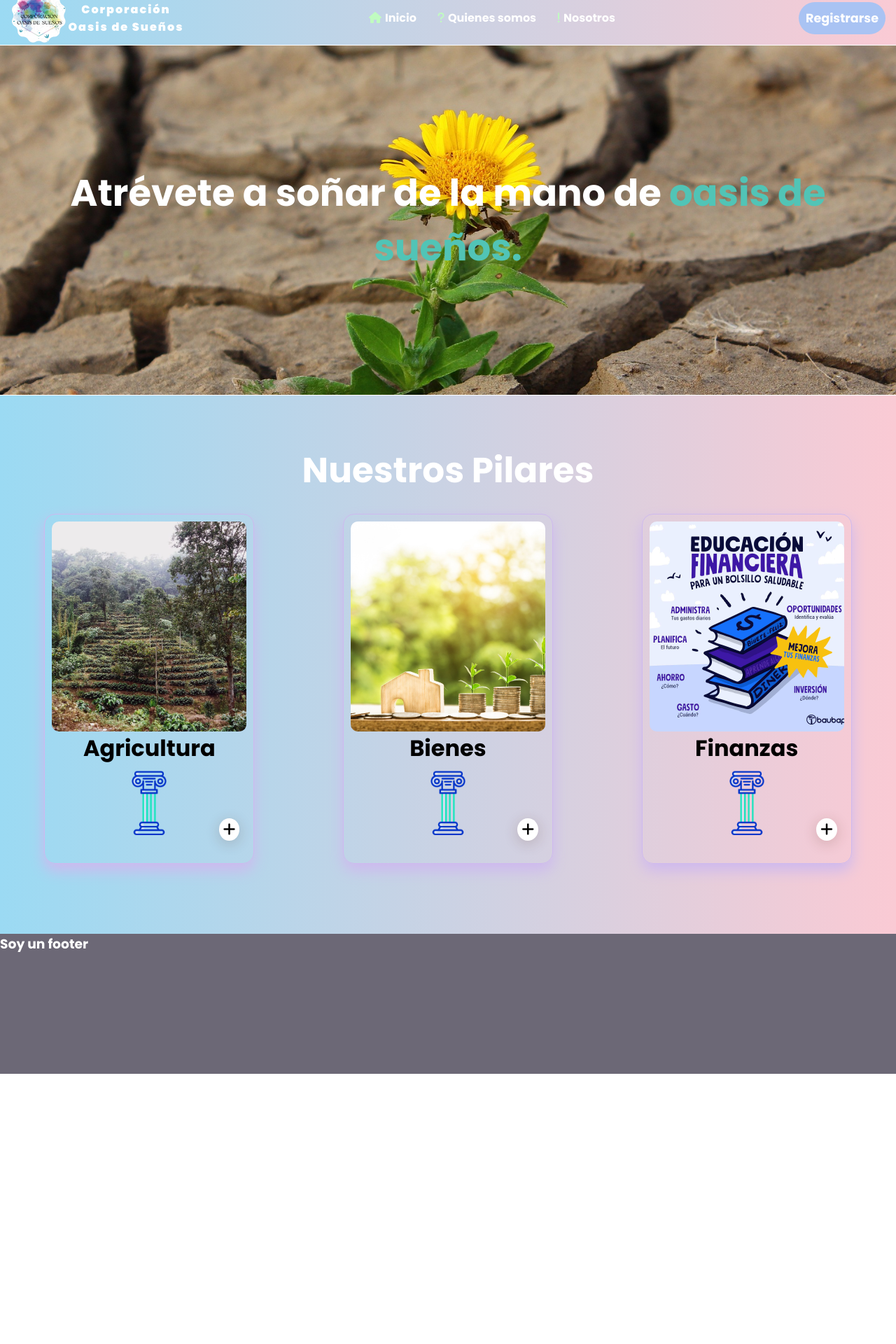
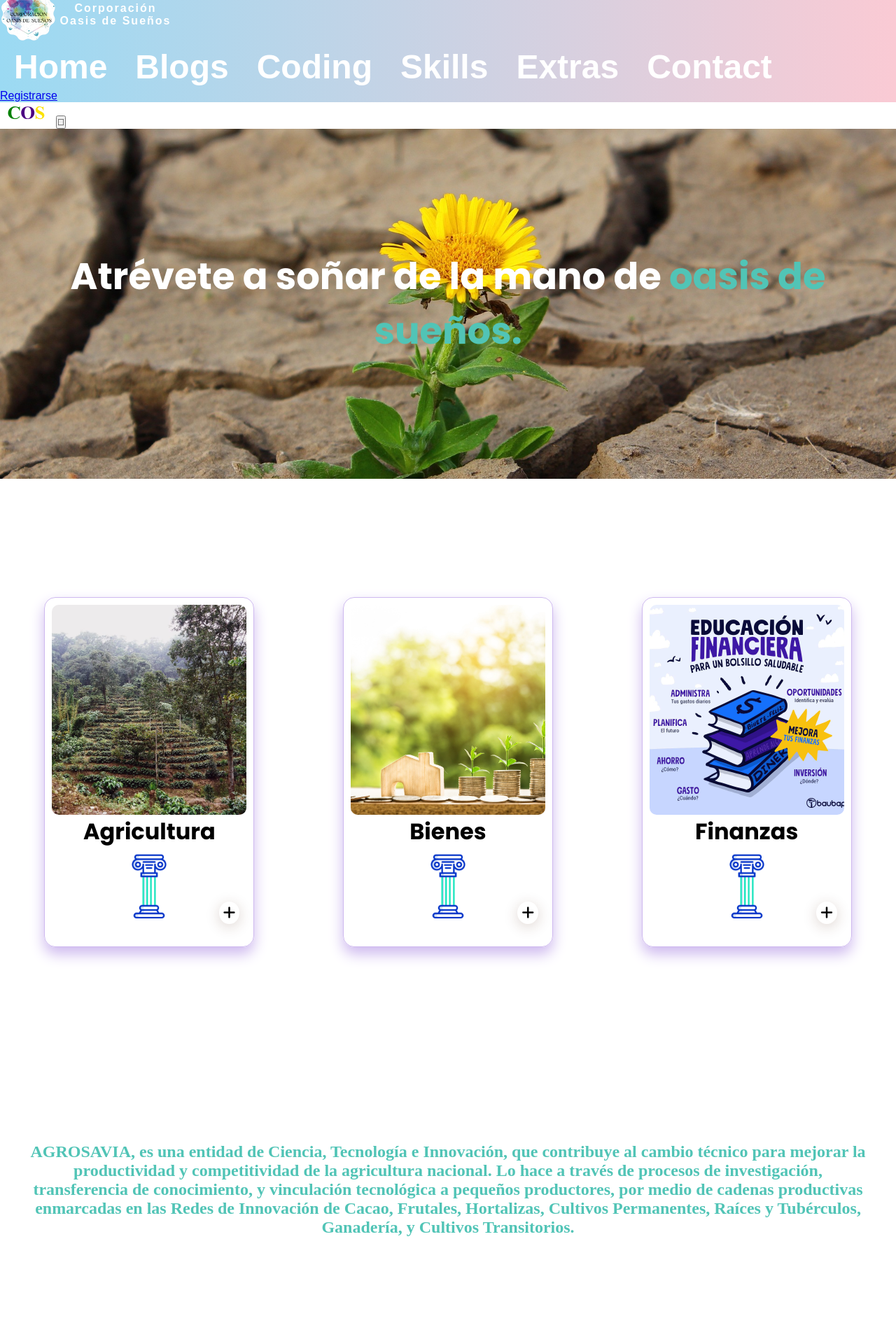
Before and after one commit to Yocmarjigon/oasis-de-sue-os-frontend, an Angular app: page /inicio in a window 1280 px wide. Shown: the part 20-1940 px from the top of the page at 70% size. Before the commit the page ends 1554 px from the top, so only its background shows below. Built offline with nearby package versions, Linux system fonts and the light colour scheme; a web font is replaced by a local one.

Commit message:
Cambios en el header

```diff
--- a/src/app/app.module.ts
+++ b/src/app/app.module.ts
@@ -17,7 +17,7 @@ import { FooterComponent } from './plantilla/footer/footer.component';
   imports: [
     BrowserModule,
     AppRoutingModule,
-    NosotrosRoutingModule,
+    NosotrosRoutingModule
   ],
   providers: [],
   bootstrap: [AppComponent]
--- a/src/app/module/inicio/index/index.component.css
+++ b/src/app/module/inicio/index/index.component.css
@@ -5,7 +5,6 @@
     background-repeat: no-repeat;
     background-size: cover;
     width: 100%;
-    border-bottom: 1px solid #fff;
     text-align: center;
     display: flex;
     justify-content: center;
@@ -75,7 +74,6 @@ span:hover{
 }
 
 
-
 .img-pilares{
     background-repeat: no-repeat;
     background-size: cover;
@@ -87,7 +85,6 @@ span:hover{
 }
 .img-agro-ambiental{
     background-image: url('../../../../assets/image/bosque.jpg');
-
 }
 
 .img-bienes-raices{
@@ -98,7 +95,10 @@ span:hover{
 .img-edu-financiera{
     background-image: url('../../../../assets/image/img-edufinanzas.jpg');
 }
-
+.img-agro-ambiental:hover,
+.img-bienes-raices:hover,
+.img-edu-financiera:hover{
+}
 .pilares__name{
     font-size: 2em;
     margin-bottom: .25rem;
@@ -125,13 +125,15 @@ span:hover{
     position: absolute;
     right: 1.25rem;
     cursor: pointer;
-    transition: background .4s;
+    transition: background .9s;
 }
 
 .pilares__button:hover{
+    transform: translateY(-.25rem);
     background-color: #CEB9EF;
 }
 .pilares__card:hover .img-pilares{
+    transform: translateY(-.25rem);
     transition: 0.5s;
 }
 .img-pilar{
@@ -163,3 +165,72 @@ span:hover{
     }
 
 }
+/* Únete a nuestra corporación */
+.unete-container{
+    margin-top: 100px;
+    /*background-image: url(../../../../assets/image/flor.jpg);
+    background-size: cover;
+    background-position: center;
+    height: 90vh;
+    width: 100%;*/
+    text-align: center;
+    display: block;
+    justify-content: space-between;
+    align-items: center;
+}
+.title__unete{
+    padding-top: 40px;
+    display: flex;
+    align-items: center;
+    justify-content: center;
+    font-size: 50px;
+    margin-bottom: 1.5rem;
+    text-align: center;
+    font-weight: bold;
+    color: white;
+}
+
+.info{
+    display: block;
+    align-items: center;
+    margin: auto;
+    padding: 40px;
+    font-size: 24px;
+    font-family: 'Times New Roman', Times, serif;
+    color: #51C4B6;
+    font-weight: bold;
+}
+.btn{
+    display: inline-block;
+    text-align: center;
+    justify-content: space-between;
+    padding: 15px;
+    margin: 30px;
+    border-radius: 20px;
+    background-color: transparent;
+    font-size: 20px;
+    color: #fff;
+    font-weight: bold;
+    border: transparent;
+    transition: 1s;
+}
+.btn:hover{
+    background-color: #CEB9EF;
+    color: black;
+    transform: scale(1.1);
+}
+/*p {
+    animation-duration: 3s;
+    animation-name: initial;
+    transition-delay: 2s;
+  }
+
+  @keyframes slidein {
+    from {
+      margin-left: 100%;
+      width: 300%
+    }
+  }
+  p {
+    animation: 3s infinite alternate slidein;
+  }*/
--- a/src/app/module/inicio/index/index.component.html
+++ b/src/app/module/inicio/index/index.component.html
@@ -36,3 +36,23 @@
         </article>
     </div>
 </section>
+<section>
+    <div class="unete-container">
+        <h1 class="title__unete">ÚNETE A LA CORPORACIÓN</h1>
+        <p class="info">AGROSAVIA, es una entidad de Ciencia, Tecnología e Innovación, que contribuye al cambio técnico para mejorar
+            la productividad y competitividad de la agricultura nacional. Lo hace a través de procesos de investigación,
+            transferencia de conocimiento, y vinculación tecnológica a pequeños productores, por medio de cadenas
+            productivas enmarcadas en las Redes de Innovación de Cacao, Frutales, Hortalizas, Cultivos Permanentes,
+            Raíces y Tubérculos, Ganadería, y Cultivos Transitorios.
+        </p>
+        <button class="btn">Únete</button>
+        <button class="btn">Contratación</button>
+        <button class="btn">Se un Proveedor</button>
+    </div>
+</section>
+<script>
+    window.addEventListener('scroll', function () {
+            let value = window.scrollY;
+
+            info.style.top = 59  + value * -0.5 + '%';
+</script>
--- a/src/app/module/inicio/inicio.module.ts
+++ b/src/app/module/inicio/inicio.module.ts
@@ -1,12 +1,14 @@
 import { NgModule } from '@angular/core';
 import { CommonModule } from '@angular/common';
 import { IndexComponent } from './index/index.component';
+import { UneteCorporacionComponent } from './unete-corporacion/unete-corporacion.component';
 
 
 
 @NgModule({
   declarations: [
-    IndexComponent
+    IndexComponent,
+    UneteCorporacionComponent
   ],
   imports: [
     CommonModule
--- /dev/null
+++ b/src/app/module/inicio/unete-corporacion/unete-corporacion.component.html
@@ -0,0 +1,2 @@
+<p>unete-corporacion works!</p>
+<h1>inicio</h1>
--- a/src/app/plantilla/nav-bar/nav-bar.component.css
+++ b/src/app/plantilla/nav-bar/nav-bar.component.css
@@ -1,23 +1,124 @@
+*{
+    margin: 0;
+    padding: 0;
+    box-sizing: border-box;
+    font-family: sans-serif;
+}
+.container-nav{
+    background: #e4e1e1;
+    background: -webkit-linear-gradient(left, #9BDAF3, #FACAD4);
+    background: -moz-linear-gradient(left, #9BDAF3, #FACAD4);
+    background: -o-linear-gradient(left #9BDAF3,#FACAD4);
+    background: linear-gradient(to right, #9BDAF3, #FACAD4);
+}
+body{
+    display: flex;
+    justify-content: center;
+    align-items: center;
+    min-height: 100vh;
+    overflow: hidden;
+    background: black;
+}
+ul{
+    display: flex;
+    position: relative;
+}
+ul li{
+    list-style: none;
+    text-align: center;
+}
+ul li a{
+    color: white;
+    text-decoration: none;
+    font-size: 3em;
+    padding: 5px 20px;
+    display: inline-flex;
+    font-weight: 700;
+    transition: 0.5s;
+}
+ul:hover li a{
+    color: #0002;
+}
+ul li:hover a{
+    color: #000;
+    background: transparent;
+}
 
-@import url('https://fonts.googleapis.com/css2?family=Josefin+Sans:wght@100;400&family=Poppins:wght@300;400;500;600;700;800;900&display=swap');
+ul li a:before{
+    content:"";
+    position: absolute;
+    top: 50%;
+    left: 40%;
+    transform: translate(-50%, -50%);
+    display: flex;
+    justify-content: center;
+    align-items: center;
+    font-size: 5em;
+    color: rgba(0, 0, 0, 0.1);
+    border-radius: 50%;
+    z-index: -1;
+    opacity: 0;
+    font-weight: 900;
+    text-transform: uppercase;
+    letter-spacing: 500px;
+    transition: letter-spacing 0.5s, left 0.5;
+}
+
+ul li a:hover:before{
+    content: attr(data-text);
+    opacity: 1;
+    left: 50%;
+    letter-spacing: 10px;
+    width: 1800px;
+    height: 1800px;
+}
+
+ul li:nth-child(6n+1) a:before{
+    background-color: #4158D0;
+    background-image: linear-gradient(43deg,
+    #4158D0 0%, #c850c0 46%, #FFCC70 100%);
+}
+ul li:nth-child(6n+2) a:before{
+    background-color: #0093E9;
+    background-image: linear-gradient(160deg,
+    #0093e9 0%, #80D0C7 100%);
+}
+ul li:nth-child(6n+3) a:before{
+    background-color: #00DBDE;
+    background-image: linear-gradient(90deg,
+    #00DBDE 0%, #FC00FF 100%);
+}
+
+ul li:nth-child(6n+4) a:before{
+    background-image: linear-gradient(120deg,
+    #84fab0 0%, #8fd3f4 100%);
+}
+
+ul li:nth-child(6n+5) a:before{
+    background-color: #FBAB7E;
+    background-image: linear-gradient(62deg,
+    #FBAB7E 0%, #F7CE68 100%);
+}
+
+ul li:nth-child(6n+6) a:before{
+    background-color: #FFFFFF;
+    background-image: linear-gradient(180deg,
+    #FFFFFF 0%, #6284FF 50%, #FF0000 100%);
+}
+/*@import url('https://fonts.googleapis.com/css2?family=Josefin+Sans:wght@100;400&family=Poppins:wght@300;400;500;600;700;800;900&display=swap');
 
 
-.container-nav {
-    /*box-shadow: 3px 0px 5px #000;*/
-    height: 85px;
-    background-color: transparent;
-    border-bottom: 1px solid #fff;
-}
 
-nav {
+
+/*nav {
     display: flex;
     align-items: center;
     justify-content: space-between;
     padding: 3px 15px;
-}
+}*/
 
 
-.container-logo{
+.container-logo {
     display: flex;
     align-items: center;
     width: 250px;
@@ -26,14 +127,15 @@ nav {
 img {
     width: 80px;
 }
-.txt-logo{
+
+.txt-logo {
     font-weight: 900;
     color: #ffff;
     text-align: center;
     font-size: 1em;
     letter-spacing: 2px;
 }
-
+/*
 nav ul li {
     list-style-type: none;
     display: inline-block;
@@ -46,7 +148,7 @@ nav ul li a {
     font-weight: bold;
     font-size: 1em;
     border-radius: 5px;
-    padding: 5px ;
+    padding: 5px;
 }
 
 nav ul li a:focus {
@@ -64,49 +166,51 @@ nav ul li a.active {
 nav ul li a i {
     margin-right: 5px;
 
-    color:#C0FBC0 ;
+    color: #C0FBC0;
 }
 
-.btn-registrarse{
+.btn-registrarse {
     background-color: #A9C3F3;
     color: #fff;
     text-decoration: none;
-    border:none;
+    border: none;
     font-size: 1.1em;
     font-weight: bold;
     padding: 10px;
     border-radius: 30px;
     transition: transform .5s;
 }
-.btn-registrarse:hover{
+
+.btn-registrarse:hover {
     transform: scale(1.2);
 }
 
-.btn-bars{
+.btn-bars {
     display: none;
 }
 
-.logo-movil{
+.logo-movil {
     display: none;
-}
+}*/
 
-/* estilos moviles */
+/*estilos moviles*/
+/*@media screen and (max-width: 850px) {*/
 
-@media screen and (max-width: 850px) {
-    .container-nav{
+    /*.container-nav {
         background-color: rgb(0, 0, 0);
         position: absolute;
-        width:250px;
+        width: 250px;
         height: 100%;
         bottom: 0px;
         left: -250px;
         transition: 1s;
     }
-    img{
+
+    img {
         width: 140px;
     }
 
-    .container-logo-movil{
+    .container-logo-movil {
         display: flex;
         align-items: center;
         justify-content: center;
@@ -114,33 +218,35 @@ nav ul li a i {
 
     }
 
-    nav{
+    nav {
         height: 100vh;
         flex-direction: column;
         justify-content: space-between;
         padding: 0px;
     }
 
-    ul{
+    ul {
         height: 400px;
         margin-top: 30px;
     }
-    .btn-router{
+
+    .btn-router {
         margin-bottom: 10px;
         width: 100%;
     }
 
-    a{
+    a {
         display: inline-block;
         width: 100%;
     }
 
-    .container-btn-nav{
+    .container-btn-nav {
         display: flex;
         justify-content: space-between;
         padding: 10px;
     }
-    .btn-bars{
+
+    .btn-bars {
         display: inline-block;
         background-color: transparent;
         font-size: 2.5em;
@@ -150,27 +256,51 @@ nav ul li a i {
 
     }
 
-    .btn-bars:active{
+    .btn-bars:active {
         animation-name: barras;
-        animation: infinite alternate ;
+        animation: infinite alternate;
     }
 
-    .btn-registrarse{
+    .btn-registrarse {
         width: 80%;
         text-align: center;
         margin-bottom: 20px;
     }
 
-    .logo-movil{
+    .logo-movil {
         display: inline-block;
     }
 
     @keyframes barras {
-        0%   {background-color:red; left:0px; top:0px;}
-        25%  {background-color:yellow; left:200px; top:0px;}
-        50%  {background-color:blue; left:200px; top:200px;}
-        75%  {background-color:green; left:0px; top:200px;}
-        100% {background-color:red; left:0px; top:0px;}
+        0% {
+            background-color: red;
+            left: 0px;
+            top: 0px;
+        }
+
+        25% {
+            background-color: yellow;
+            left: 200px;
+            top: 0px;
+        }
+
+        50% {
+            background-color: blue;
+            left: 200px;
+            top: 200px;
+        }
+
+        75% {
+            background-color: green;
+            left: 0px;
+            top: 200px;
+        }
+
+        100% {
+            background-color: red;
+            left: 0px;
+            top: 0px;
+        }
 
     }
-}
+}*/
--- a/src/app/plantilla/nav-bar/nav-bar.component.html
+++ b/src/app/plantilla/nav-bar/nav-bar.component.html
@@ -1,25 +1,30 @@
 <div #asNavBar class="container-nav">
   <nav class="panel-navegacion">
     <div class="container-logo">
-      <a class="container-logo-movil" routerLink="/"
-        ><img src="../../../assets/image/logo-removebg.png" alt="logo"/></a>
+      <a class="container-logo-movil" routerLink="/"><img src="../../../assets/image/logo-removebg.png"
+          alt="logo" /></a>
       <p class="txt-logo">Corporación Oasis de Sueños</p>
     </div>
     <ul>
+      <li><a href="#" data-text="Home">Home</a></li>
+      <li><a href="#" data-text="Blogs">Blogs</a></li>
+      <li><a href="#" data-text="Coding">Coding</a></li>
+      <li><a href="#" data-text="Skills">Skills</a></li>
+      <li><a href="#" data-text="Extras">Extras</a></li>
+      <li><a href="#" data-text="Contact">Contact</a></li>
+
+    </ul>
+    <!--<ul>
       <li class="btn-router">
         <a routerLink="/inicio"><i class="fa-solid fa-house"></i>Inicio</a>
       </li>
       <li class="btn-router">
-        <a routerLink="/quienes-somos"
-          ><i class="fa-solid fa-question"></i>Quienes somos</a
-        >
+        <a routerLink="/quienes-somos"><i class="fa-solid fa-question"></i>Quienes somos</a>
       </li>
       <li class="btn-router">
-        <a routerLink="/nosotros"
-          ><i class="fa-solid fa-exclamation"></i>Nosotros</a
-        >
+        <a routerLink="/nosotros"><i class="fa-solid fa-exclamation"></i>Nosotros</a>
       </li>
-    </ul>
+    </ul>-->
     <a href="#" class="btn-registrarse">Registrarse</a>
   </nav>
 </div>
--- a/src/styles.css
+++ b/src/styles.css
@@ -9,11 +9,3 @@
     box-sizing: border-box;
     font-family: 'Poppins', sans-serif;
 }
-body{
-    background: #e4e1e1;
-    background: -webkit-linear-gradient(left, #9BDAF3, #FACAD4);
-    background: -moz-linear-gradient(left, #9BDAF3, #FACAD4);
-    background: -o-linear-gradient(left #9BDAF3,#FACAD4);
-    background: linear-gradient(to right, #9BDAF3, #FACAD4);
-
-}
```
Also changed, not shown: src/app/module/inicio/unete-corporacion/unete-corporacion.component.ts (added, +10 -0 lines), src/app/module/inicio/unete-corporacion/unete-corporacion.component.css (added), 1 other file (tests, documents, lock files or other folders).
